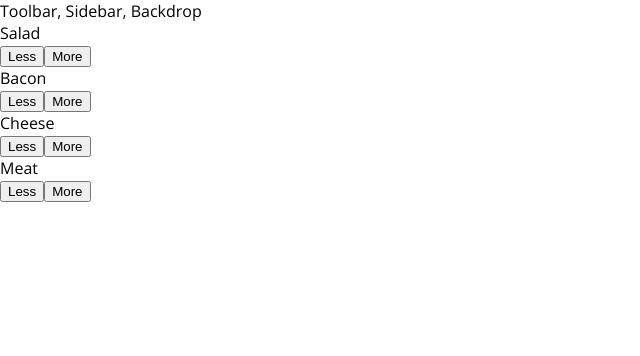
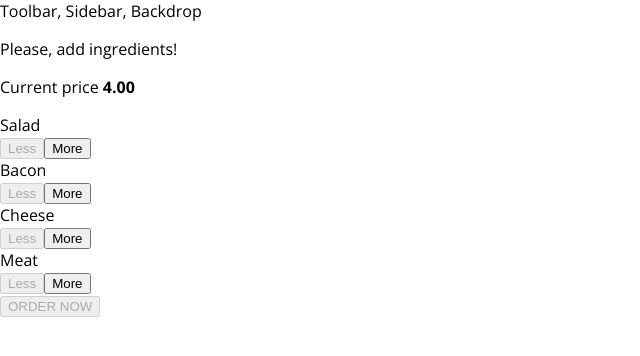
Before and after one commit to Tonneltromb/burger-builder, a React app: page / in a window 1280 px wide. Shown: the top 356 px of the page, without its empty margins (0-640 px from the left). Built offline with nearby package versions, Linux system fonts and the light colour scheme.

Commit message:
lesson 109

```diff
--- a/src/components/Burger/BuildControls/BuildControl/BuildControl.js
+++ b/src/components/Burger/BuildControls/BuildControl/BuildControl.js
@@ -5,8 +5,13 @@ const buildControl = (props) => {
     return (
       <div className={classes.BuildControl}>
           <div className={classes.Label}>{props.label}</div>
-          <button className={classes.Less}>Less</button>
-          <button className={classes.More}>More</button>
+          <button
+              className={classes.Less}
+              onClick={props.removed}
+              disabled={props.disabled}>Less</button>
+          <button
+              className={classes.More}
+              onClick={props.added}>More</button>
       </div>
     );
 };
--- a/src/components/Burger/BuildControls/BuildControls.css
+++ b/src/components/Burger/BuildControls/BuildControls.css
@@ -8,3 +8,44 @@
     margin: auto;
     padding: 10px 0;
 }
+
+.OrderButton {
+    background-color: #DAD735;
+    outline: none;
+    cursor: pointer;
+    border: 1px solid #966909;
+    color: #966909;
+    font-family: inherit;
+    font-size: 1.2em;
+    padding: 15px 30px;
+    box-shadow: 2px 2px 2px #966909;
+}
+
+.OrderButton:hover, .OrderButton:active {
+    background-color: #A0DB41;
+    border: 1px solid #966909;
+    color: #966909;
+}
+
+.OrderButton:disabled {
+    background-color: #C7C6C6;
+    cursor: not-allowed;
+    border: 1px solid #ccc;
+    color: #888888;
+}
+
+.OrderButton:not(:disabled) {
+    animation: enable 0.3s linear;
+}
+
+@keyframes enable {
+    0% {
+        transform: scale(1);
+    }
+    60% {
+        transform: scale(1.1);
+    }
+    100% {
+        transform: scale(1);
+    }
+}
--- a/src/components/Burger/BuildControls/BuildControls.js
+++ b/src/components/Burger/BuildControls/BuildControls.js
@@ -12,9 +12,18 @@ const controls = [
 const buildControls = (props) => {
     return (
         <div className={classes.BuildControls}>
+            <p>Current price <strong>{props.totalPrice.toFixed(2)}</strong></p>
             {controls.map(ctrl => (
-                <BuildControl key={ctrl.label} label={ctrl.label}/>
+                <BuildControl
+                    key={ctrl.label}
+                    label={ctrl.label}
+                    added={() => props.ingredientAdded(ctrl.type)}
+                    removed={() => props.ingredientRemoved(ctrl.type)}
+                    disabled={props.disabledInfo[ctrl.type]}/>
             ))}
+            <button
+                className={classes.OrderButton}
+                disabled={!props.purchasable}>ORDER NOW</button>
         </div>
     );
 };
--- a/src/containers/BurgerBuilder/BurgerBuilder.js
+++ b/src/containers/BurgerBuilder/BurgerBuilder.js
@@ -3,21 +3,68 @@ import Aux from '../../hoc/AuxReact';
 import Burger from '../../components/Burger/Burger';
 import BuildControls from '../../components/Burger/BuildControls/BuildControls';
 
+const INGREDIENTS_PRICES = {
+    salad: 0.3,
+    bacon: 0.5,
+    cheese: 0.4,
+    meat: 0.6
+};
+
 class BurgerBuilder extends Component {
     state = {
         ingredients: {
-            salad: 1,
-            bacon: 1,
-            cheese: 2,
-            meat: 2
-        }
+            salad: 0,
+            bacon: 0,
+            cheese: 0,
+            meat: 0
+        },
+        purchasable: false,
+        totalPrice: 4
+    };
+
+    updatePurchase(ingredients) {
+        let sum = Object.keys(ingredients).reduce((sum, ingr) => {
+            return sum + ingredients[ingr];
+        }, 0);
+        this.setState({purchasable: sum > 0})
+    }
+
+    addIngredientHandler = (type) => {
+        const oldCount = this.state.ingredients[type];
+        const newCount = oldCount + 1;
+        const updatedIngredients = {...this.state.ingredients};
+        updatedIngredients[type] = newCount;
+        const oldPrice = this.state.totalPrice;
+        const updatedPrice = oldPrice + INGREDIENTS_PRICES[type];
+        this.setState({ingredients: updatedIngredients, totalPrice: updatedPrice});
+        this.updatePurchase(updatedIngredients);
+    };
+
+    removeIngredientHandler = (type) =>  {
+        const oldCount = this.state.ingredients[type];
+        const newCount = oldCount - 1;
+        const updatedIngredients = {...this.state.ingredients};
+        updatedIngredients[type] = newCount;
+        const oldPrice = this.state.totalPrice;
+        const updatedPrice = oldPrice - INGREDIENTS_PRICES[type];
+        this.setState({ingredients: updatedIngredients, totalPrice: updatedPrice});
+        this.updatePurchase(updatedIngredients);
     };
 
     render() {
+        const disabledInfo = {...this.state.ingredients};
+        for (let key in disabledInfo) {
+            disabledInfo[key] = disabledInfo[key] <= 0;
+        }
         return (
             <Aux>
                 <Burger ingredients={this.state.ingredients}/>
-                <BuildControls />
+                <BuildControls
+                    ingredientAdded={this.addIngredientHandler}
+                    ingredientRemoved={this.removeIngredientHandler}
+                    disabledInfo={disabledInfo}
+                    purchasable={this.state.purchasable}
+                    totalPrice={this.state.totalPrice}/>
             </Aux>
         );
     }
```
Also changed, not shown: src/components/UI/Backdrop/Backdrop.js (added), src/components/UI/Modal/Modal.js (added).
